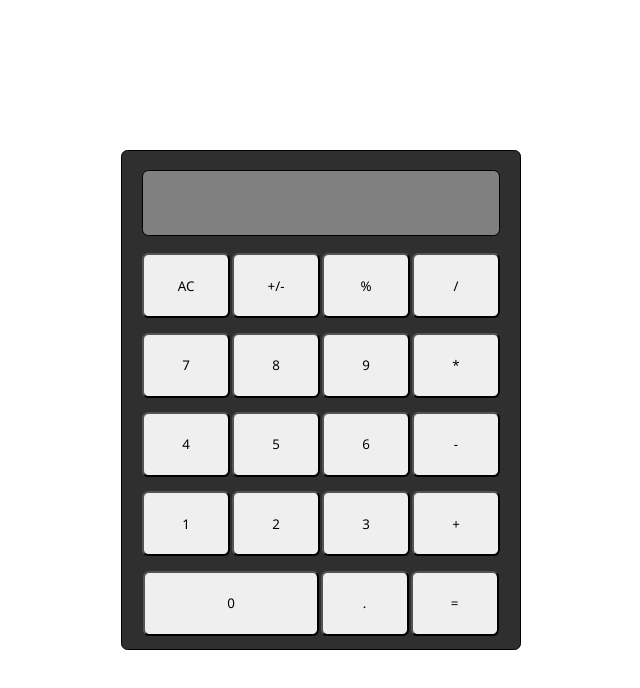
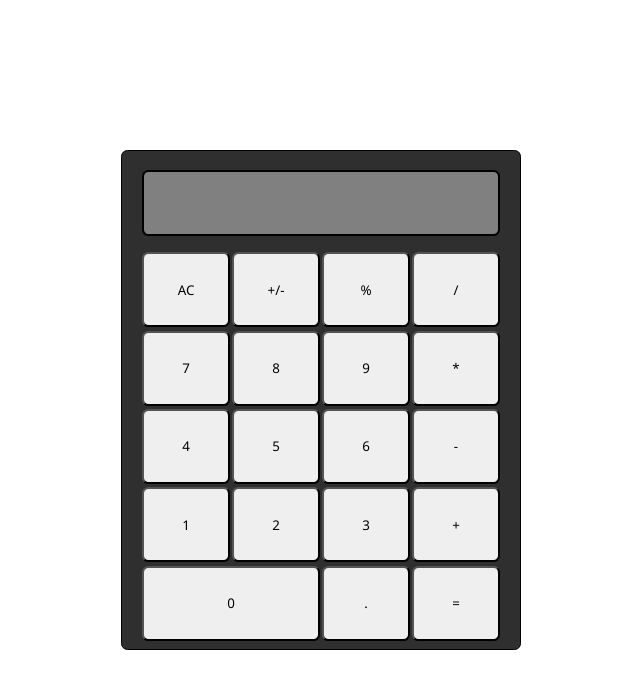
Before and after one commit to EyeIgnite/Calculator-TOP, a plain HTML site: page index.html in a window 1280 px wide. Shown: the whole page, without its empty margins (319-959 px from the left). Drawn offline with Linux system fonts and the light colour scheme.

Commit message:
button styling

```diff
--- a/styles.css
+++ b/styles.css
@@ -36,7 +36,7 @@
 }
 
 input {
-  border: 1px solid black;
+  border: 2px solid black;
   height: 70%;
   width: 90%;
   background-color: grey;
@@ -53,12 +53,12 @@ input {
 
 button {
   width: 88px;
-  height: 65px;
+  height: 75px;
   cursor: pointer;
-  margin: 1px;
+  margin: -5px 1px;
   border-radius: .4rem;
 }
 
 .zero {
-  width: 44%;
+  width: 178px;
 }
```
